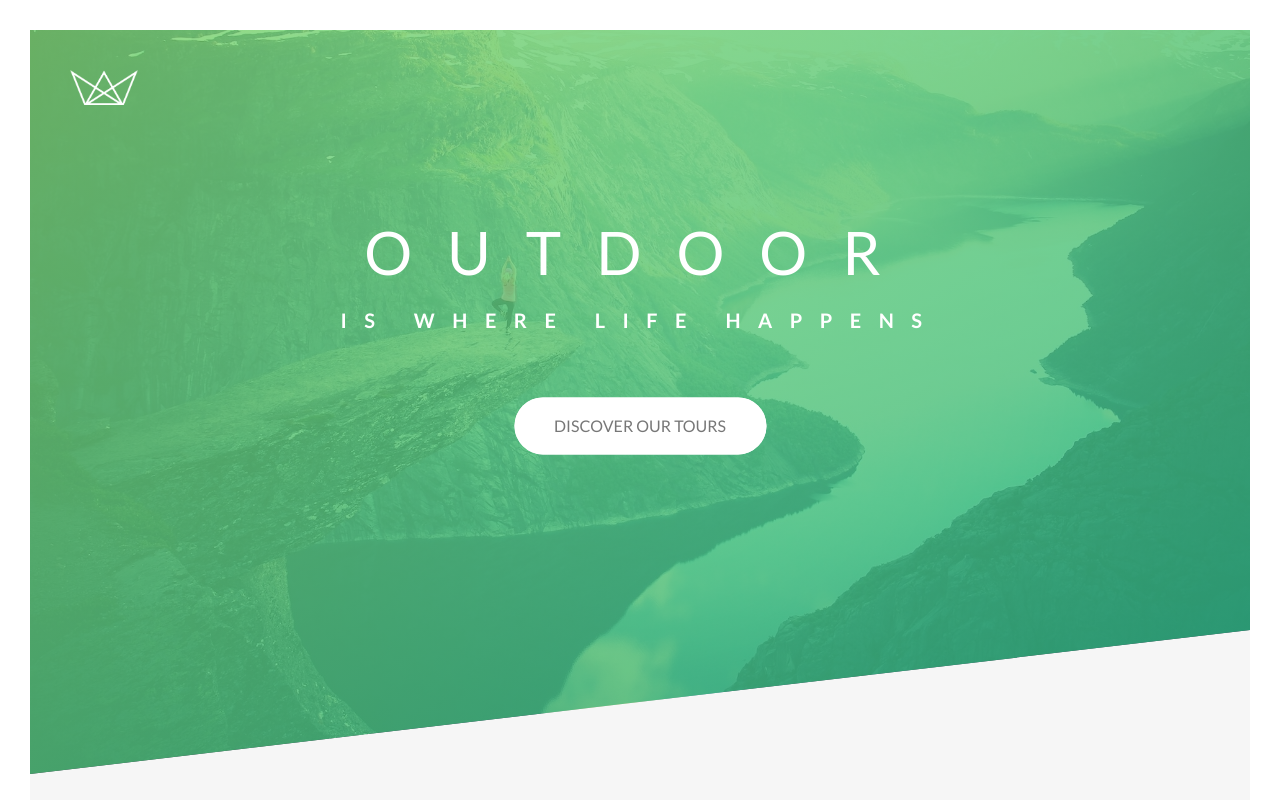
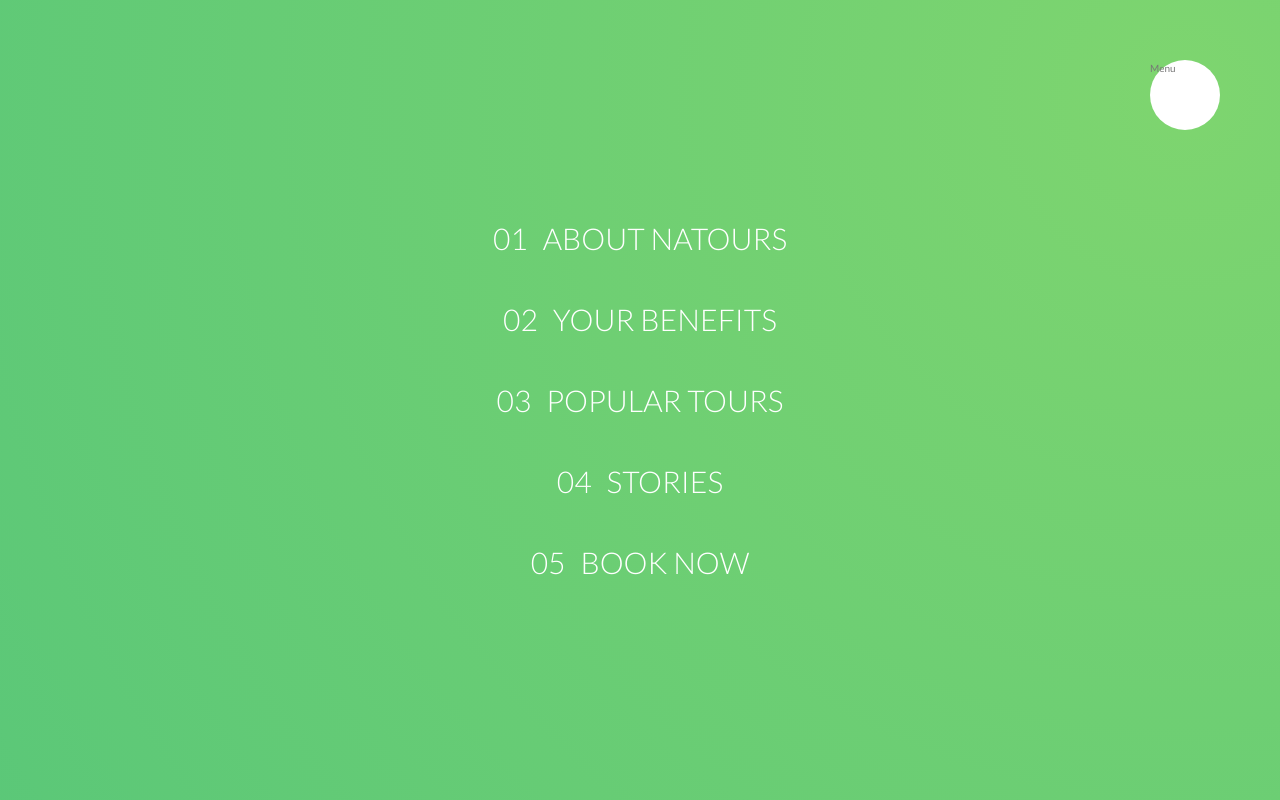
Before and after one commit to Lavertis/advanced-css-and-sass-course, a website: page Natours/index.html in a window 1280 px wide. Shown: the top 800 px of the page. Drawn offline with Linux system fonts and the light colour scheme.

Commit message:
Section 5: Lecture 49

```diff
--- a/Natours/index.html
+++ b/Natours/index.html
@@ -17,6 +17,31 @@
   </head>
 
   <body>
+    <div class="navigation">
+      <input type="checkbox" class="navigation__checkbox" id="nav-toggle" />
+      <label for="nav-toggle" class="navigation__button">Menu</label>
+      <div class="navigation__background">&nbsp;</div>
+      <nav class="navigation__nav">
+        <ul class="navigation__list">
+          <li class="navigation__item"><a href="#" class="navigation__link">
+            <span>01</span>About Natours</a>
+          </li>
+          <li class="navigation__item"><a href="#" class="navigation__link">
+            <span>02</span>Your benefits</a>
+          </li>
+          <li class="navigation__item"><a href="#" class="navigation__link">
+            <span>03</span>Popular tours</a>
+          </li>
+          <li class="navigation__item"><a href="#" class="navigation__link">
+            <span>04</span>Stories</a>
+          </li>
+          <li class="navigation__item"><a href="#" class="navigation__link">
+            <span>05</span>Book now</a>
+          </li>
+        </ul>
+      </nav>
+    </d>
+
     <header class="header">
       <div class="header__logo-box">
         <img src="./img/logo-white.png" alt="Logo" class="header__logo" />
--- /dev/null
+++ b/Natours/scss/layout/_navigation.scss
@@ -0,0 +1,87 @@
+.navigation {
+  &__checkbox {
+    display: none;
+  }
+
+  &__button {
+    background-color: $color-white;
+    $radius: 7rem;
+    height: $radius;
+    width: $radius;
+    position: fixed;
+    top: 6rem;
+    right: 6rem;
+    border-radius: 50%;
+    z-index: 2000;
+  }
+
+  &__background {
+    $radius: 6rem;
+    height: $radius;
+    width: $radius;
+    border-radius: 50%;
+    position: fixed;
+    top: 6.5rem;
+    right: 6.5rem;
+    background-image: radial-gradient(
+      $color-primary-light,
+      $color-primary-dark
+    );
+    z-index: 1000;
+    transform: scale(80);
+  }
+
+  &__nav {
+    height: 100vh;
+    width: 100%;
+    position: fixed;
+    top: 0;
+    right: 0;
+    z-index: 1500;
+  }
+
+  &__list {
+    position: absolute;
+    top: 50%;
+    left: 50%;
+    transform: translate(-50%, -50%);
+    list-style: none;
+    text-align: center;
+  }
+
+  &__item {
+    margin: 1rem;
+  }
+
+  &__link {
+    &:link,
+    &:visited {
+      display: inline-block;
+      font-size: 3rem;
+      font-weight: 300;
+      padding: 1rem 2rem;
+      color: $color-white;
+      text-decoration: none;
+      text-transform: uppercase;
+      background-image: linear-gradient(
+        120deg,
+        transparent 50%,
+        $color-white 50%
+      );
+      background-size: 230%;
+      transition: all 0.4s;
+
+      span {
+        margin-right: 1.5rem;
+        display: inline-block;
+      }
+    }
+
+    &:hover,
+    &:active {
+      background-position: 100%;
+      color: $color-primary;
+      transform: translateX(1rem);
+    }
+  }
+}
--- a/Natours/scss/main.scss
+++ b/Natours/scss/main.scss
@@ -18,5 +18,6 @@
 @import "layout/footer";
 @import "layout/grid";
 @import "layout/header";
+@import "layout/navigation";
 
 @import "pages/home";
```
Also changed, not shown: Natours/css/main.css.
